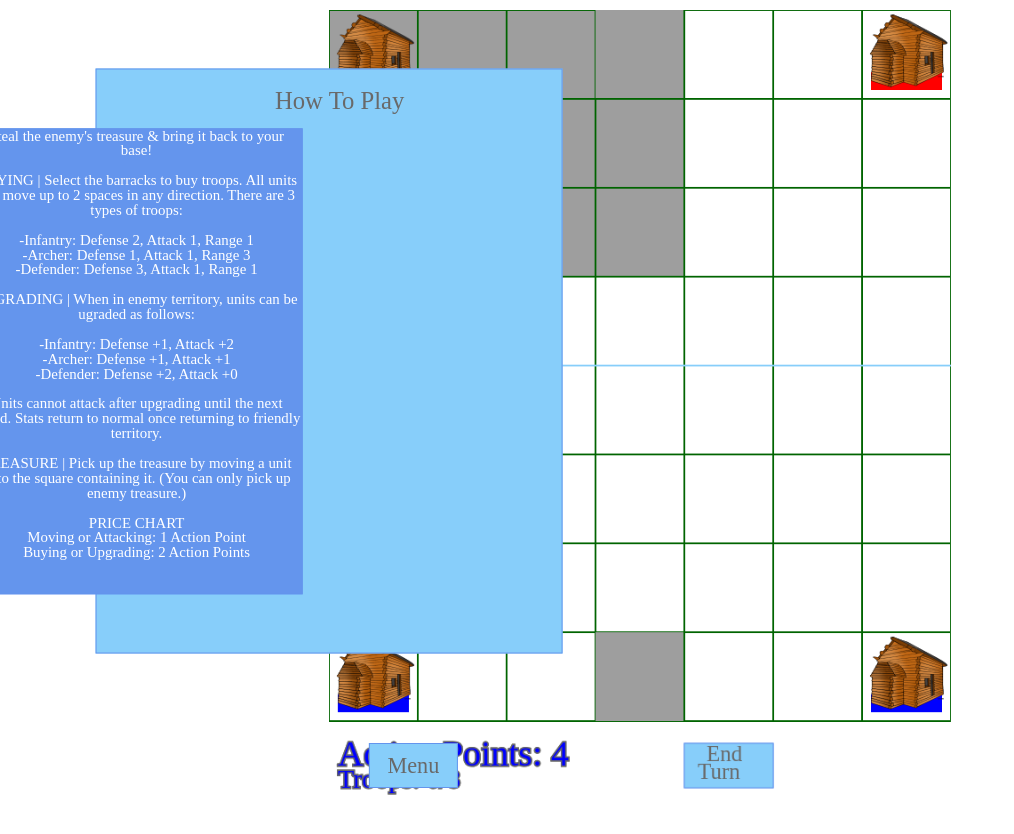
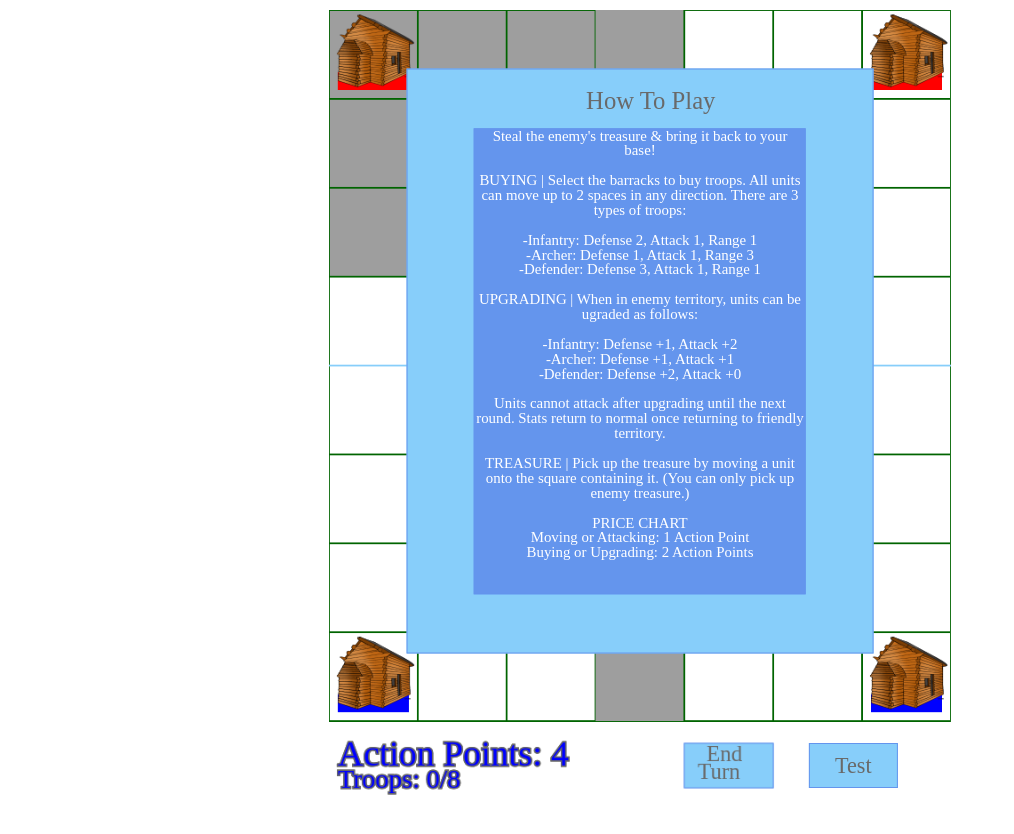
Before and after one commit to JasmineKobata/Javascript-Project, a website built with webpack: page index.html in a window 1280 px wide. Shown: the top 834 px of the page, without its empty margins (0-1014 px from the left). Before the commit the page ends 810 px from the top, so only its background shows below. Built offline with nearby package versions, Linux system fonts and the light colour scheme.

Commit message:
menu boxes realigned

```diff
--- a/index.html
+++ b/index.html
@@ -40,13 +40,23 @@
 				/* margin-left: auto;
 				margin-right: auto; */
 				position: absolute;
+				right: 7.5%;
 				/* overflow: hidden; */
 				font-family: Copperplate;
 				font-size: 2em;
-			}.menu {
+			}
+			.menu {
 				/* margin-left: auto;
 				margin-right: auto; */
+				/* left: auto;
+				right: auto;
+				display: inline-block; */
 				position: absolute;
+				right: 7.5%;
+			}
+			.rulestitle, .abouttitle, .rulesbox, .aboutbox {
+				position: absolute;
+				left: 50%;
 			}
 		</style>
 	</head>
--- a/src/view.js
+++ b/src/view.js
@@ -107,8 +107,8 @@ class View {
         const grid = document.createElement("ul");
         grid.classList.add("grid");
 
-        grid.style.position = "absolute";
-        grid.style.right = "7.5%";
+        // grid.style.position = "absolute";
+        // grid.style.right = "7.5%";
         grid.style.bottom = "calc(0.2% - 32px)";
         grid.style.width = "calc(14.29% - 40px)";
         grid.style.height = "5.85%";
@@ -123,7 +123,7 @@ class View {
 
         cell.style.listStyle = "none";
         cell.style.cursor = "pointer";
-        cell.innerHTML = "Menu"
+        cell.innerHTML = "Test"
         cell.style.font = (25*this.ratio) + "px Copperplate"
 
         cell.style.color = "dimgrey"
@@ -157,8 +157,8 @@ class View {
         const menu = document.createElement("ul");
         menu.classList.add("menu");
 
-        menu.style.position = "absolute";
-        menu.style.right = "7.5%";
+        // menu.style.position = "absolute";
+        // menu.style.right = "7.5%";
         menu.style.bottom = "calc(5.85% - 16px)";
         menu.style.width = "calc(14.29% - 42px)";
         menu.style.height = "calc(5.85% - 2px)";
@@ -250,8 +250,8 @@ class View {
         box.style.height = "calc(75% - 2px)"
         box.style.backgroundColor = "lightskyblue";
         box.style.border = "1px solid cornflowerblue";
-        box.style.position = "absolute";
-        box.style.left = "50%";
+        // box.style.position = "absolute";
+        // box.style.left = "50%";
         box.style.top = "45%";
         box.style.transform = "translate(-50%, -50%)";
         box.style.margin = "0px"
@@ -283,8 +283,8 @@ class View {
         box.style.height = "calc(80% - 2px)"
         box.style.backgroundColor = "cornflowerblue";
         box.style.border = "1px solid cornflowerblue";
-        box.style.position = "absolute";
-        box.style.left = "50%";
+        // box.style.position = "absolute";
+        // box.style.left = "50%";
         box.style.top = "50%";
         box.style.transform = "translate(-50%, -50%)";
         // box.style.margin = "0px";
@@ -323,7 +323,7 @@ class View {
         background.classList.add("movesBackground")
         background.style.width = "100%";
         background.style.height = "100%";
-        background.style.position = "absolute";
+        // background.style.position = "absolute";
         background.style.top = "0px";
         background.style.visibility = "hidden";
 
@@ -334,7 +334,7 @@ class View {
         module.style.height = "calc(18% - 2px)"
         module.style.backgroundColor = "lightskyblue";
         module.style.border = "1px solid cornflowerblue";
-        module.style.position = "absolute";
+        // module.style.position = "absolute";
         module.style.left = "50%";
         module.style.top = "45%";
         module.style.transform = "translate(-50%, -50%)";
```
Also changed, not shown: dist/main.js.
